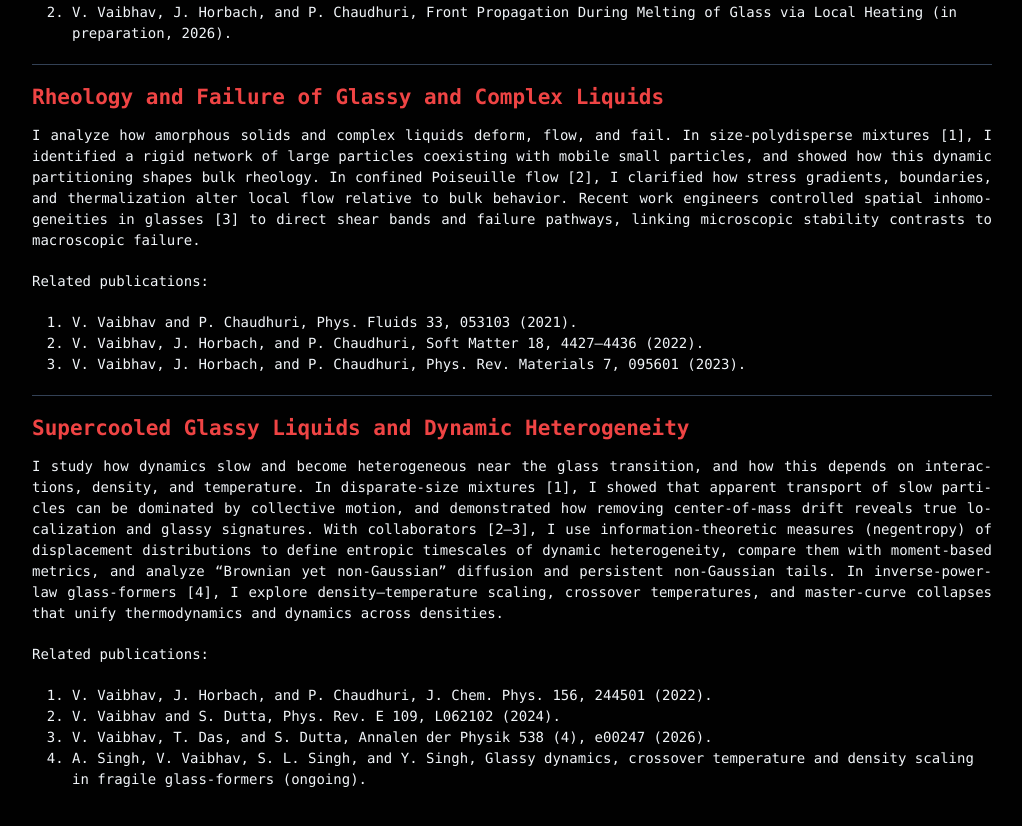
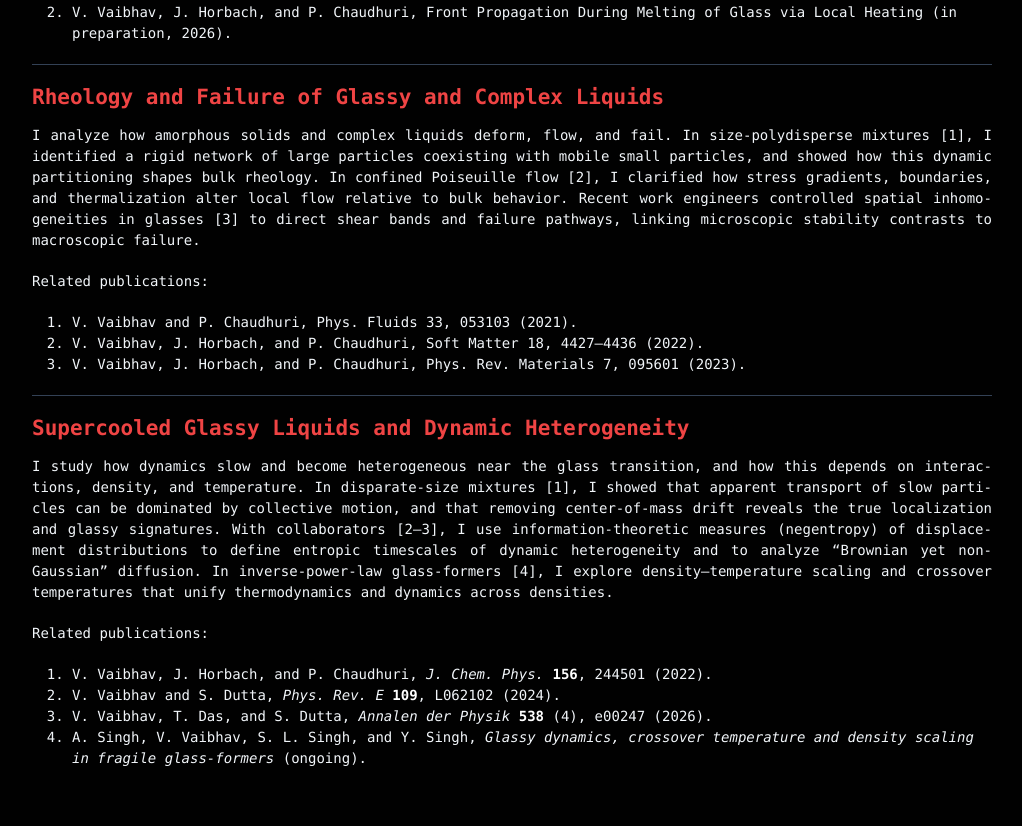
Before and after one commit to vinayphys/vinayphys.github.io, a Jekyll site: the page built from Research.md, in a window 1280 px wide and 900 px high, scrolled down 1504 px. Shown: the top 826 px of the window, without its empty margins (128-1150 px from the left). Built offline with Jekyll 4.4.1, drawn with Linux system fonts in a browser that asks for light colours; a style sheet for code colours, icons or effects is not loaded.

Commit message:
Update Research.md

```diff
--- a/Research.md
+++ b/Research.md
@@ -54,10 +54,10 @@ Related publications:
 
 ## Supercooled Glassy Liquids and Dynamic Heterogeneity
 
-I study how dynamics slow and become heterogeneous near the glass transition, and how this depends on interactions, density, and temperature. In disparate-size mixtures [1], I showed that apparent transport of slow particles can be dominated by collective motion, and demonstrated how removing center-of-mass drift reveals true localization and glassy signatures. With collaborators [2–3], I use information-theoretic measures (negentropy) of displacement distributions to define entropic timescales of dynamic heterogeneity, compare them with moment-based metrics, and analyze “Brownian yet non-Gaussian” diffusion and persistent non-Gaussian tails. In inverse-power-law glass-formers [4], I explore density–temperature scaling, crossover temperatures, and master-curve collapses that unify thermodynamics and dynamics across densities.
+I study how dynamics slow and become heterogeneous near the glass transition, and how this depends on interactions, density, and temperature. In disparate-size mixtures [1], I showed that apparent transport of slow particles can be dominated by collective motion, and that removing center-of-mass drift reveals the true localization and glassy signatures. With collaborators [2–3], I use information-theoretic measures (negentropy) of displacement distributions to define entropic timescales of dynamic heterogeneity and to analyze “Brownian yet non-Gaussian” diffusion. In inverse-power-law glass-formers [4], I explore density–temperature scaling and crossover temperatures that unify thermodynamics and dynamics across densities.
 
 Related publications:
-1. V. Vaibhav, J. Horbach, and P. Chaudhuri, J. Chem. Phys. 156, 244501 (2022).
-2. V. Vaibhav and S. Dutta, Phys. Rev. E 109, L062102 (2024).
-3. V. Vaibhav, T. Das, and S. Dutta, Annalen der Physik 538 (4), e00247 (2026).
-4. A. Singh, V. Vaibhav, S. L. Singh, and Y. Singh, Glassy dynamics, crossover temperature and density scaling in fragile glass-formers (ongoing).
+1. V. Vaibhav, J. Horbach, and P. Chaudhuri, *J. Chem. Phys.* **156**, 244501 (2022).
+2. V. Vaibhav and S. Dutta, *Phys. Rev. E* **109**, L062102 (2024).
+3. V. Vaibhav, T. Das, and S. Dutta, *Annalen der Physik* **538** (4), e00247 (2026).
+4. A. Singh, V. Vaibhav, S. L. Singh, and Y. Singh, *Glassy dynamics, crossover temperature and density scaling in fragile glass-formers* (ongoing).
```
